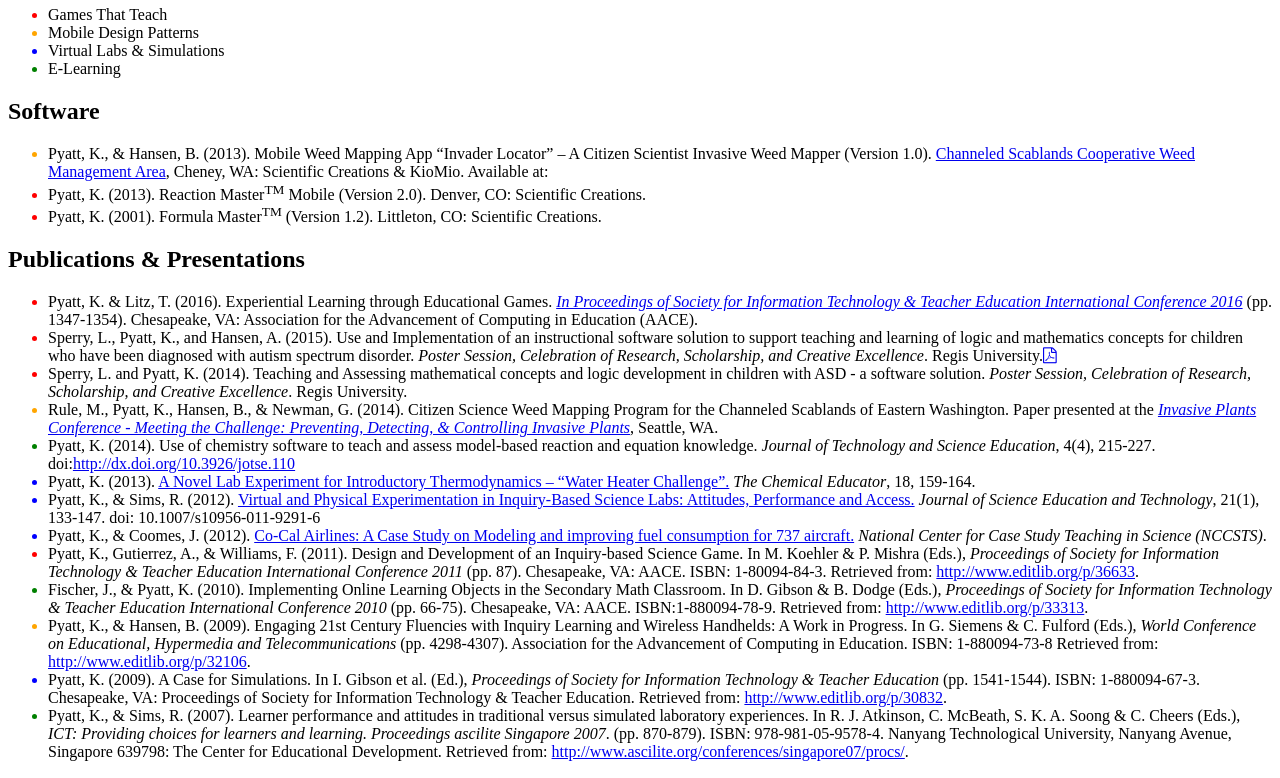
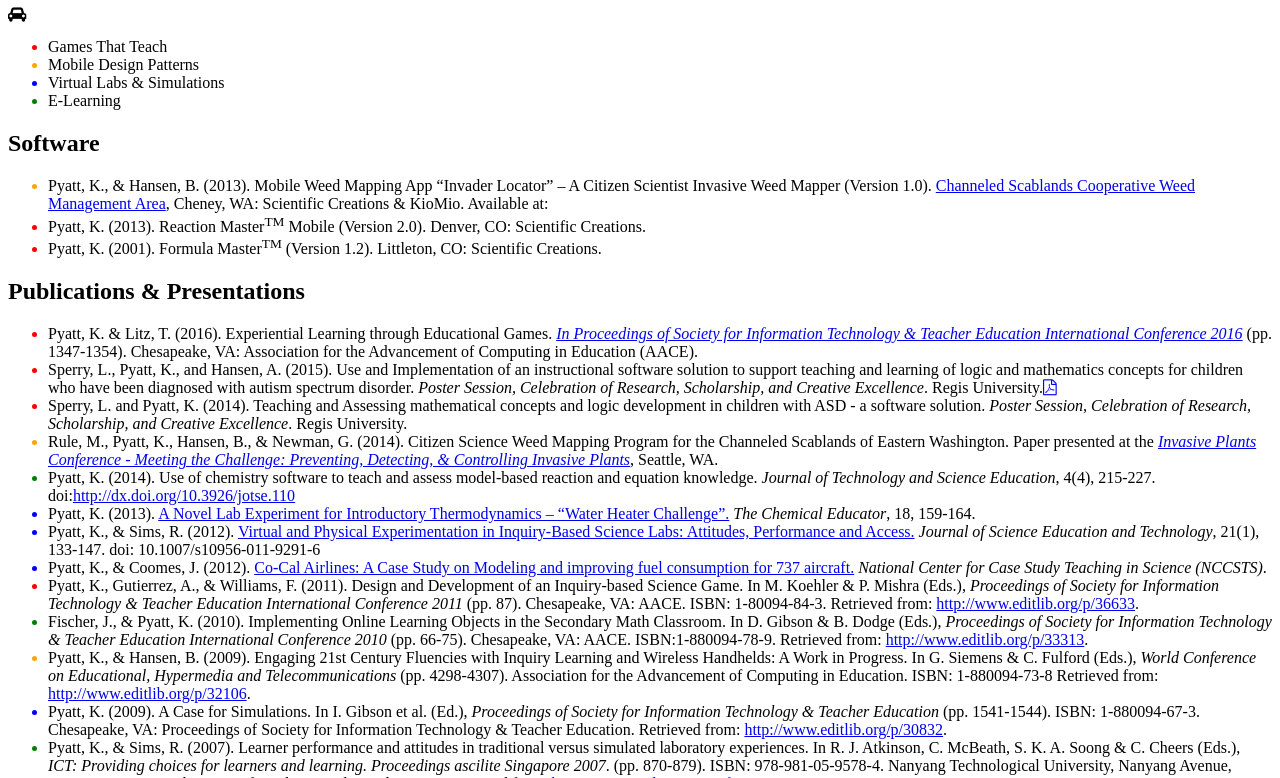
Before and after one commit to KevinPyatt/kevinpyatt.github.io, a plain HTML site: page research/index.html in a window 1280 px wide. Shown: the part 60-838 px from the top of the page. Drawn offline with Linux system fonts and the light colour scheme.

Commit message:
Update index.html

```diff
--- a/research/index.html
+++ b/research/index.html
@@ -3,10 +3,10 @@
    <HEAD>
       <TITLE>Research And Development</TITLE>
       <link rel="stylesheet" href="http://cdnjs.cloudflare.com/ajax/libs/font-awesome/4.6.3/css/font-awesome.min.css">
-   </HEAD>
+         </HEAD>
    <BODY>
       <h1>Research & Development</h1>
-      <p>
+      <p><i class="fa fa-car"></i>
          <ul>
          <li style='color:red;'><span style='color:black;'>
             Games That Teach
```
